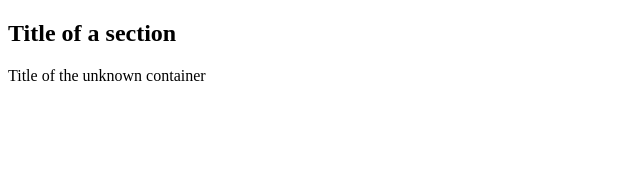
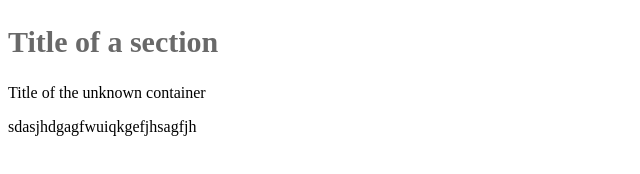
Before and after one commit to jurim0301/kakao-clone, a plain HTML site: page index.html in a window 1280 px wide. Shown: the whole page, without its empty margins (0-640 px from the left). Drawn offline with Linux system fonts and the light colour scheme.

Commit message:
made style.css file

```diff
--- a/index.html
+++ b/index.html
@@ -4,7 +4,7 @@
         <meta charset="utf-8">
         <meta name="author" content="Nomad Coders">
         <meta name="description" content="Welcome to my Kakao Clone">
-
+        <link href="styles.css" rel="stylesheet">
         <title>This is my title.</title>
     </head>
     <body>
@@ -18,5 +18,8 @@
                 Title of the unknown container
             </header>
         </div>
+        <p>
+            sdasjhdgagfwuiqkgefjhsagfjh
+        </p>
     </body>
 </html>
--- /dev/null
+++ b/styles.css
@@ -0,0 +1,4 @@
+h1{
+    color:dimgray;
+    font-size: 30px;
+}
```
